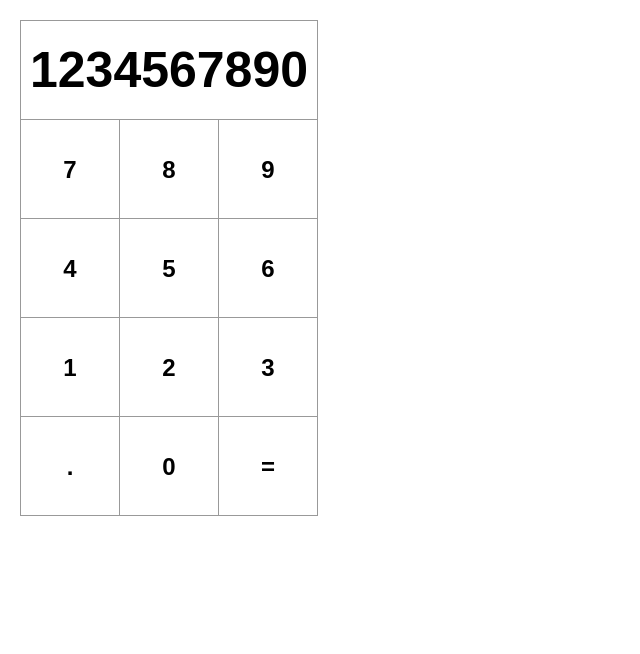
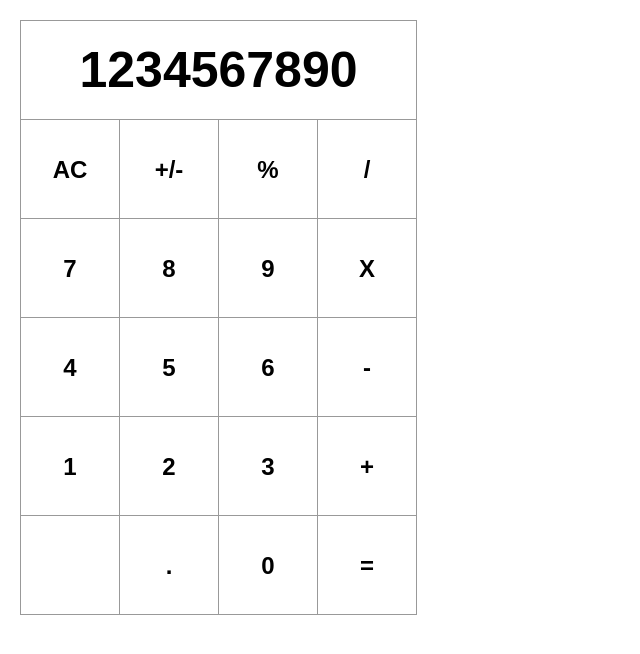
Before and after one commit to Wusinho/React-Calculator, a React app: page / in a window 1280 px wide. Shown: the top 654 px of the page, without its empty margins (0-640 px from the left). Built offline with nearby package versions, Linux system fonts and the light colour scheme.

Commit message:
Added missing keys in calculator

```diff
--- a/src/assets/styles/App.scss
+++ b/src/assets/styles/App.scss
@@ -26,7 +26,7 @@ ul {
   // margin-top: -1px;
   padding: 0;
   text-align: center;
-  width: 298px;
+  width: 397px;
 }
 
 .square {
--- a/src/components/ButtonPanel.jsx
+++ b/src/components/ButtonPanel.jsx
@@ -5,21 +5,31 @@ import Square from './Square';
 const Button = () => (
   <div>
     <div className="board-row">
+      <Square value="AC" />
+      <Square value="+/-" />
+      <Square value="%" />
+      <Square value="/" />
+    </div>
+    <div className="board-row">
       <Square value={7} />
       <Square value={8} />
       <Square value={9} />
+      <Square value="X" />
     </div>
     <div className="board-row">
       <Square value={4} />
       <Square value={5} />
       <Square value={6} />
+      <Square value="-" />
     </div>
     <div className="board-row">
       <Square value={1} />
       <Square value={2} />
       <Square value={3} />
+      <Square value="+" />
     </div>
     <div className="board-row">
+      <Square value="" />
       <Square value="." />
       <Square value={0} />
       <Square value="=" />
```
